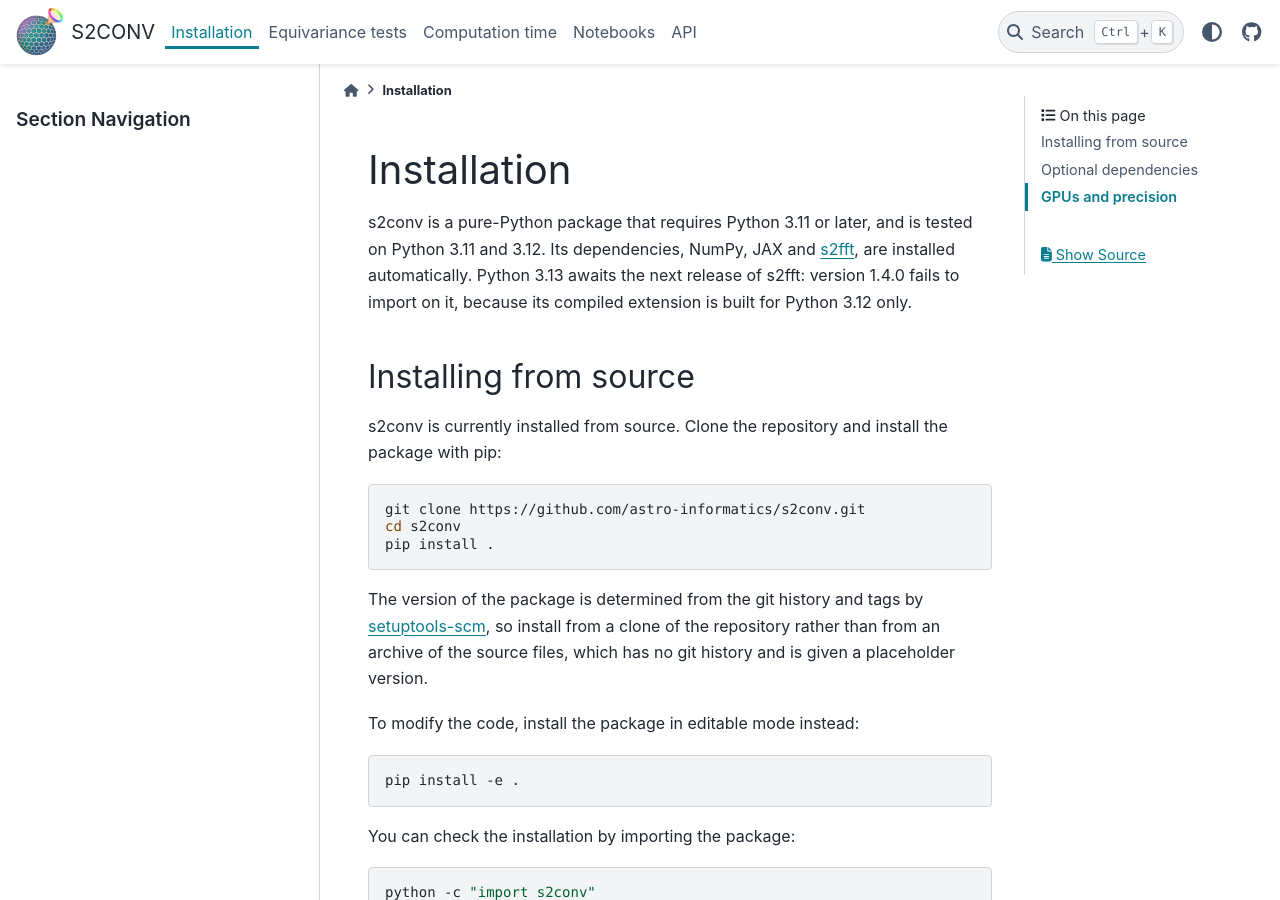
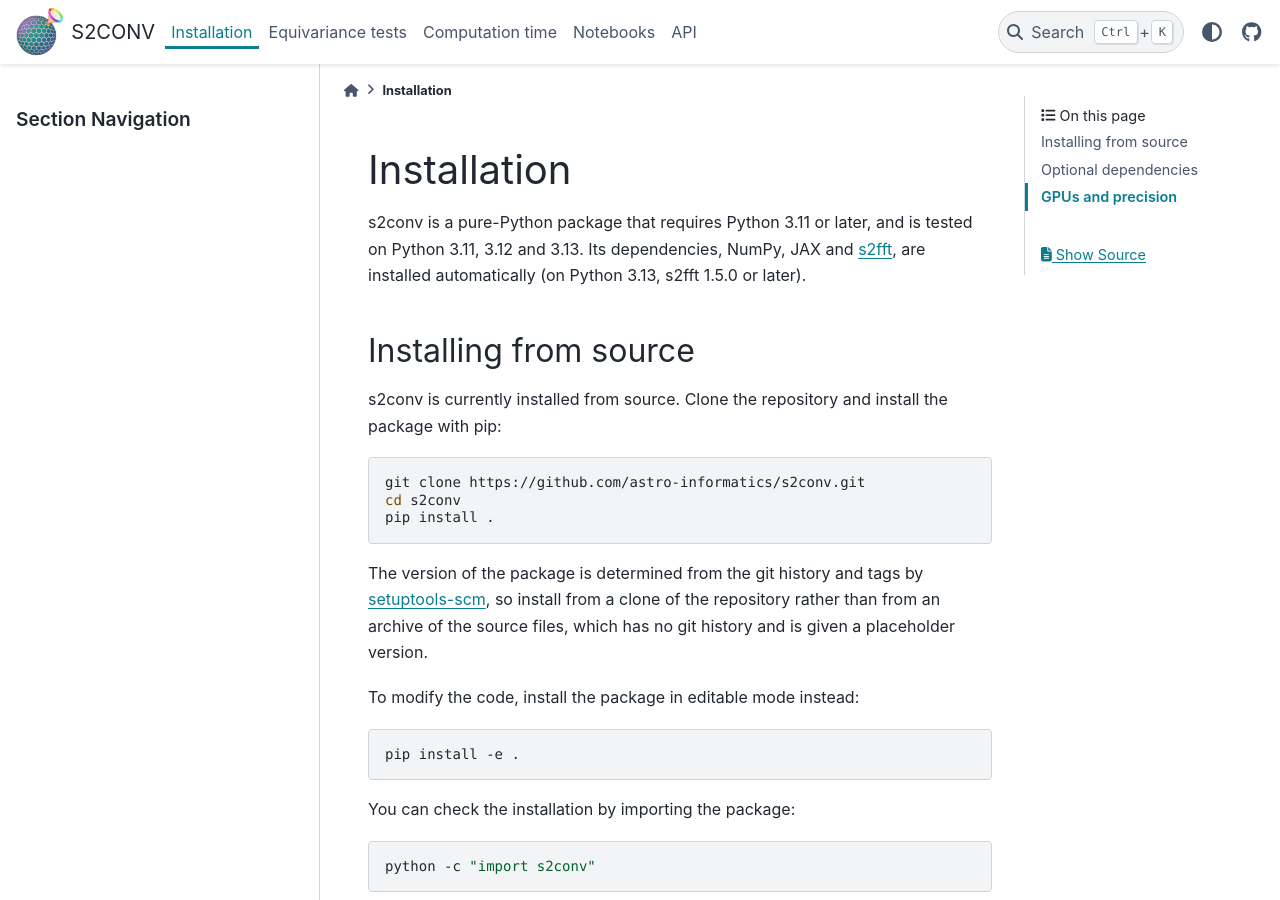
Before and after one commit to astro-informatics/s2conv, a Sphinx documentation site: the page built from docs/user_guide/install.rst, in a window 1280 px wide and 900 px high. Built offline with Sphinx 7.4.7 and the PyData theme 0.15.4, drawn with Linux system fonts in a browser that asks for light colours.

Commit message:
Prepare the metadata and documentation for the first release
s2fft 1.5.0, released on 9 October, imports on Python 3.13, so s2conv
now supports and tests 3.13: the classifiers list it, the dependencies
require s2fft>=1.5.0 there (1.4.0 stays the floor on 3.11 and 3.12),
and the test matrix adds 3.13 on Linux and macOS.  Since pip now always
installs 1.5.0, a new job on Python 3.11 keeps testing the floor,
s2fft 1.4.0.  Forward-mode differentiation through the "jax" backend
works with 1.5.0, as the README and transforms now say.

For the PyPI page: classifiers for the development status and topics,
source and changelog URLs, and an absolute link for the contributors
badge, whose anchor does not exist on PyPI.  MANIFEST.in prunes the
20 MB of figures exported from the notebooks from the sdist, which
falls from 21 MB to about 1 MB.  The article is now cited as
forthcoming rather than in preparation (README, docs, CITATION.cff).

Verified: pre-commit passes; the full test suite passes (558 tests,
CPU); the Sphinx docs build with -W; on a local tag v0.1.0, deleted
afterwards, python -m build gives s2conv-0.1.0 and twine check --strict
passes for the sdist and the wheel.  The wheel, installed in a clean
virtual environment from PyPI (s2fft 1.5.0, JAX 0.11.2, aarch64), passes
the tests not marked slow or ssht (516 passed).

Harness: Claude Code 2.1.296
Co-Authored-By: Claude Opus 5.5

```diff
--- a/docs/index.rst
+++ b/docs/index.rst
@@ -95,7 +95,7 @@ The modules of the package are described in the :doc:`API documentation <api/ind
 Citation
 --------
 
-The article is in preparation.
+The article is forthcoming.
 Please see the file ``CITATION.cff`` in the repository for how to cite s2conv.
 
 .. toctree::
--- a/docs/user_guide/install.rst
+++ b/docs/user_guide/install.rst
@@ -2,10 +2,9 @@ Installation
 ============
 
 s2conv is a pure-Python package that requires Python 3.11 or later, and is tested on
-Python 3.11 and 3.12.  Its dependencies, NumPy, JAX and
-`s2fft <https://github.com/astro-informatics/s2fft>`_, are installed automatically.
-Python 3.13 awaits the next release of s2fft: version 1.4.0 fails to import on it,
-because its compiled extension is built for Python 3.12 only.
+Python 3.11, 3.12 and 3.13.  Its dependencies, NumPy, JAX and
+`s2fft <https://github.com/astro-informatics/s2fft>`_, are installed automatically
+(on Python 3.13, s2fft 1.5.0 or later).
 
 Installing from source
 ----------------------
```
Also changed, not shown: README.md (+5 -5 lines), pyproject.toml (+9 -0 lines), 5 other files.
